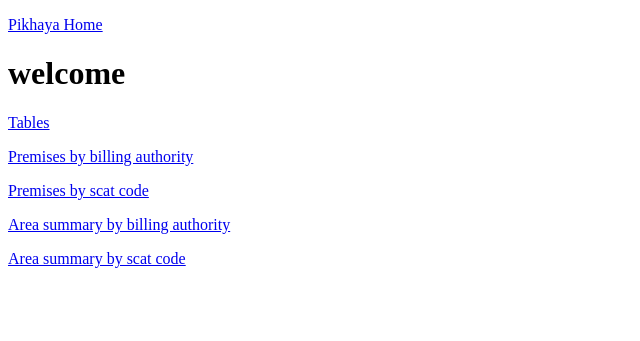
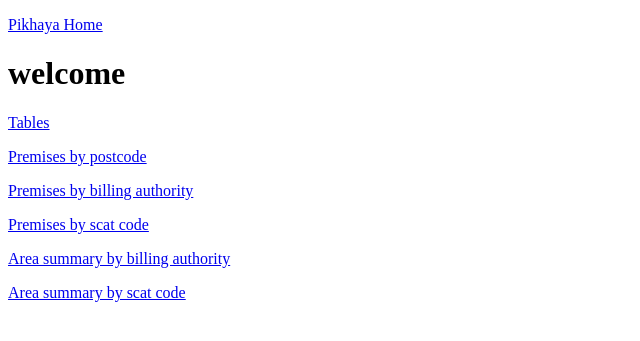
Before and after one commit to tobes/munge, a Flask app: page / in a window 1280 px wide. Shown: the top 341 px of the page, without its empty margins (0-640 px from the left). Run offline with Flask 2, Linux system fonts and the light colour scheme; parts of the project's set-up code (start-up, migrations or seed data) failed here and were passed over.

Commit message:
better postcode finder

```diff
--- a/munge/app.py
+++ b/munge/app.py
@@ -310,19 +310,43 @@ def premises(uarn):
     return render_template('premises.html', output=output)
 
 
-@app.route('/postcode/<postcode>')
-def postcode_premises_list(postcode):
-    postcode = postcode.upper().replace(' ', '') + '%'
-    print postcode
-    data = {'postcode': postcode}
-    sql = '''
-    SELECT v.uarn uarn, v.pc, v.town, b.uarn summary, v.scat_code
-    FROM vao_list v
-    LEFT OUTER JOIN v_vao_base b ON b.uarn = v.uarn
-    LEFT JOIN c_scat s ON s.code = v.scat_code
-    WHERE v.pcc like :postcode
-    ORDER BY s.desc, v.pc
-    '''
-    output = show_result(sql, data=data)
-    output['functions'][3] = (add_yes,)
-    return render_template('table_output.html', data=output)
+@app.route('/postcode/')
+def postcode_premises():
+    outcode = None
+    postcode = request.args.get('postcode')
+    sql = None
+    if postcode:
+        postcode = postcode.upper().strip()
+        if re.match('^[A-Z]{1,2}\d{1,2}[A-Z]?$', postcode):
+            outcode = postcode
+        else:
+            outcode = None
+    if outcode:
+        print('outcode %s' % outcode)
+        data = {'outcode': outcode}
+        sql = '''
+        SELECT v.uarn uarn, v.pc, v.town, b.uarn summary, v.scat_code
+        FROM vao_list v
+        LEFT OUTER JOIN v_vao_base b ON b.uarn = v.uarn
+        LEFT JOIN c_scat s ON s.code = v.scat_code
+        WHERE v.outcode = :outcode
+        ORDER BY s.desc, v.pc
+        '''
+    elif postcode:
+        print('postcode %s' % postcode)
+        data = {'postcode': postcode.replace(' ', '')}
+        sql = '''
+        SELECT v.uarn uarn, v.pc, v.town, b.uarn summary, v.scat_code
+        FROM vao_list v
+        LEFT OUTER JOIN v_vao_base b ON b.uarn = v.uarn
+        LEFT JOIN c_scat s ON s.code = v.scat_code
+        WHERE v.pcc = :postcode
+        ORDER BY s.desc, v.pc
+        '''
+    if sql:
+        output = show_result(sql, data=data)
+        output['functions'][3] = (add_yes,)
+    else:
+        output = None
+        postcode = ''
+    return render_template('postcode.html', data=output, postcode=postcode)
--- a/munge/templates/home.html
+++ b/munge/templates/home.html
@@ -5,6 +5,7 @@
 {% block content %}
 <h1>welcome</h1>
 <p><a href="{{ url_for('tables') }}">Tables</a></p>
+<p><a href="{{ url_for('postcode_premises') }}">Premises by postcode</a></p>
 <p><a href="{{ url_for('ba_list') }}">Premises by billing authority</a></p>
 <p><a href="{{ url_for('scat_list') }}">Premises by scat code</a></p>
 <p><a href="{{ url_for('ba_areas_list') }}">Area summary by billing authority</a></p>
```
Also changed, not shown: munge/templates/postcode.html (added, +14 -0 lines).
